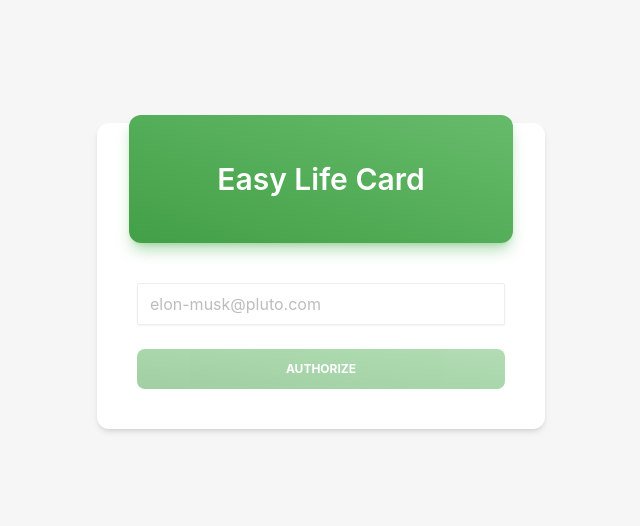
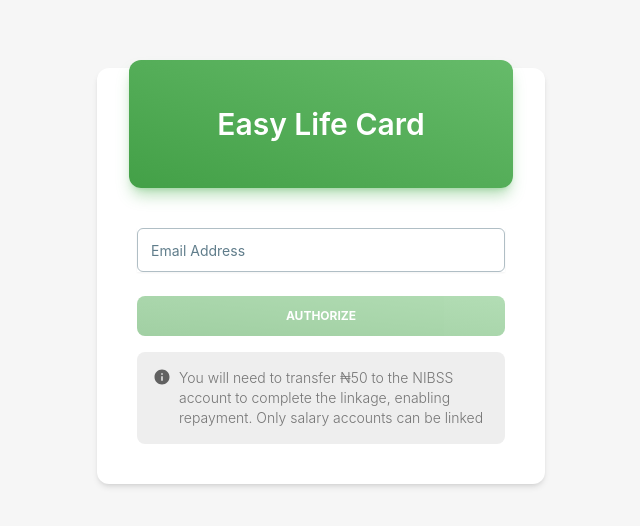
Before and after one commit to Pasify/easylfycard, a React (Vite) app: page / in a window 1280 px wide. Shown: the part 124-650 px from the top of the page, without its empty margins (319-959 px from the left). Built offline with nearby package versions, Linux system fonts and the light colour scheme; what ldrs would draw is missing.

Commit message:
FEAT: refactor input component
styled redirect page/thank you page

```diff
--- a/package.json
+++ b/package.json
@@ -17,6 +17,7 @@
     "react-dom": "^18.3.1",
     "react-hook-form": "^7.53.1",
     "react-hot-toast": "^2.4.1",
+    "react-icons": "^5.3.0",
     "react-router-dom": "^6.27.0"
   },
   "devDependencies": {
--- a/src/components/FormCard.jsx
+++ b/src/components/FormCard.jsx
@@ -1,7 +1,8 @@
 import { useState } from "react";
 import toast from "react-hot-toast";
 import initializeDirectDebit from "../services/initDD";
-import { useForm } from "react-hook-form";
+import { FormProvider, useForm } from "react-hook-form";
+import { MdInfo } from "react-icons/md";
 
 import {
   Card,
@@ -11,14 +12,13 @@
   Typography,
 } from "@material-tailwind/react";
 import CustomButton from "./Button";
+import InputField from "./InputField";
 
 export default function LoginCard() {
   const [isLoading, setIsLoading] = useState(false);
-  const {
-    register,
-    handleSubmit,
-    formState: { errors, isValid },
-  } = useForm({ mode: "onChange" });
+
+  let methods = useForm({ mode: "onChange" });
+
   const onSubmitForm = async (data) => {
     if (isLoading) return;
     const toastId = toast.loading("initializing Direct Debit...");
@@ -41,6 +41,7 @@
     } finally {
       setIsLoading(false);
     }
+    console.log(data);
   };
   return (
     <Card className="w-full max-w-md sm:w-[24rem] md:w-[28rem] lg:w-[32rem] p-4">
@@ -58,33 +59,42 @@
         </Typography>
       </CardHeader>
 
-      <form action="" onSubmit={handleSubmit(onSubmitForm)}>
+      <FormProvider {...methods}>
+        <form action="" onSubmit={methods.handleSubmit(onSubmitForm)}>
           <CardBody className="flex flex-col gap-4">
-          <input
-            className="w-full border border-grey-300 bg-grey-0 rounded-sm shadow-sm px-3 py-2 caret-green-700"
+            <InputField
               label="Email Address"
-            placeholder="elon-musk@pluto.com"
-            {...register("email", {
+              type="email"
+              inputName="email"
+              validationRule={{
                 required: "Email Address is required",
                 pattern: {
                   value: /^\S+@\S+\.\S+$/i,
                   message: "Please enter a valid email address",
                 },
-            })}
+              }}
             />
-          {errors.email && (
-            <p className="text-red-500 text-sm">{errors.email.message}</p>
-          )}
           </CardBody>
-        <CardFooter className="pt-0">
+          <CardFooter className="pt-0 flex flex-col gap-4">
             <CustomButton
-            // handleClick={onSubmitForm}
-            isDisabled={!isValid}
+              isDisabled={!methods.formState.isValid}
               isLoading={isLoading}
               ButtonText="Authorize"
             />
+            <div className="flex gap-2 items-start p-4 bg-gray-200 rounded-lg">
+              <MdInfo className=" text-lg flex-shrink-0" />
+              <Typography
+                color="inherit"
+                className="text-xs sm:text-sm leading-tight text-gray-600"
+              >
+                You will need to transfer ₦50 to the NIBSS account to complete
+                the linkage, enabling repayment. Only salary accounts can be
+                linked
+              </Typography>
+            </div>
           </CardFooter>
         </form>
+      </FormProvider>
     </Card>
   );
 }
--- /dev/null
+++ b/src/components/InputField.jsx
@@ -0,0 +1,26 @@
+import { Input } from "@material-tailwind/react";
+import { useFormContext } from "react-hook-form";
+function InputField({ label, type = "text", inputName, validationRule }) {
+  const {
+    register,
+    formState: { errors },
+  } = useFormContext();
+  return (
+    <div className="flex flex-col gap-2">
+      <Input
+        containerProps={{
+          className: "shadow-sm caret-green-700",
+        }}
+        type={type}
+        label={label}
+        size="lg"
+        {...register(inputName, validationRule)}
+      />
+      {errors[inputName] && (
+        <p className="text-red-500 text-sm">{errors[inputName].message}</p>
+      )}
+    </div>
+  );
+}
+
+export default InputField;
--- a/src/components/Modal.jsx
+++ b/src/components/Modal.jsx
@@ -10,7 +10,14 @@
 function Modal({ transactionData, isOpen, onClose }) {
   transactionData = transactionData.data;
   return (
-    <Dialog open={isOpen} handler={onClose}>
+    <Dialog
+      open={isOpen}
+      handler={onClose}
+      animate={{
+        mount: { scale: 1, y: 0 },
+        unmount: { scale: 0.9, y: -100 },
+      }}
+    >
       {/* <DialogHeader>Transaction Details</DialogHeader> */}
       <DialogBody>
         {transactionData ? (
--- a/src/pages/ChargeAccount.jsx
+++ b/src/pages/ChargeAccount.jsx
@@ -7,22 +7,19 @@
   Typography,
 } from "@material-tailwind/react";
 import CustomButton from "../components/Button";
-import { useForm } from "react-hook-form";
+import { FormProvider, useForm } from "react-hook-form";
 import { useEffect, useState } from "react";
 import chargeAccount from "../services/chargeAccount";
 import toast from "react-hot-toast";
+import InputField from "../components/InputField";
 
 function ChargeAccount() {
   const [isLoading, setIsLoading] = useState(false);
-  const {
-    register,
-    handleSubmit,
-    reset,
-    formState: { errors, isValid },
-  } = useForm({ mode: "onChange" });
+
+  const methods = useForm({ mode: "onChange" });
   const submitForm = async (values) => {
+    // console.log(values);
     const toastid = toast.loading("Debiting account...");
-    console.log(values);
     setIsLoading(true);
     try {
       const result = await chargeAccount(values);
@@ -52,7 +49,7 @@
       });
     } finally {
       setIsLoading(false);
-      reset();
+      methods.reset();
     }
   };
   useEffect(() => {
@@ -73,39 +70,28 @@
           Debit Account
         </Typography>
       </CardHeader>
-      <form action="" onSubmit={handleSubmit(submitForm)}>
+      <FormProvider {...methods}>
+        <form action="" onSubmit={methods.handleSubmit(submitForm)}>
           <CardBody className="flex flex-col gap-4">
-          <div className="flex flex-col gap-2">
-            <Input
+            <InputField
               label="Authorization code"
-              size="lg"
-              {...register("authorization_code", {
+              type="text"
+              inputName="authorization_code"
+              validationRule={{
                 required: "Authorization code is required",
                 minLength: {
                   value: 6,
                   message:
                     "Authorization code must be at least 6 characters long",
                 },
-              })}
-              // defaultValue="AUTH_rZXeIG72j0"
-              containerProps={{
-                className: "caret-green-700 shadow-sm",
               }}
             />
-            {errors.authorization_code && (
-              <p className="text-red-500 text-sm">
-                {errors.authorization_code.message}
-              </p>
-            )}
-          </div>
 
-          <div className="flex flex-col gap-2">
-            <Input
-              // defaultValue={1000}
+            <InputField
               label="Amount"
-              size="lg"
               type="number"
-              {...register("amount", {
+              inputName="amount"
+              validationRule={{
                 required: "Amount is required",
                 min: {
                   value: 100,
@@ -115,44 +101,31 @@
                   value: 1000,
                   message: "Amount must be less than ₦1000",
                 },
-              })}
-              containerProps={{
-                className: "caret-green-700 shadow-sm",
               }}
             />
-            {errors.amount && (
-              <p className="text-red-500 text-sm">{errors.amount.message}</p>
-            )}
-          </div>
 
-          <div className="flex flex-col gap-2">
-            <Input
-              // defaultValue="ese.akposibruke@yahoo.com"
+            <InputField
               label="Linked Email Address"
-              {...register("email", {
+              type="email"
+              inputName="email"
+              validationRule={{
                 required: "Email Address is required",
                 pattern: {
                   value: /^\S+@\S+\.\S+$/i,
                   message: "Please enter a valid email address",
                 },
-              })}
-              containerProps={{
-                className: "caret-green-700 shadow-sm",
               }}
             />
-            {errors.email && (
-              <p className="text-red-500 text-sm">{errors.email.message}</p>
-            )}
-          </div>
           </CardBody>
           <CardFooter className="pt-0">
             <CustomButton
               ButtonText="Debit"
-            isDisabled={!isValid}
+              isDisabled={!methods.formState.isValid}
               isLoading={isLoading}
             />
           </CardFooter>
         </form>
+      </FormProvider>
     </Card>
   );
 }
--- a/src/pages/VerifyTransaction.jsx
+++ b/src/pages/VerifyTransaction.jsx
@@ -6,24 +6,22 @@
   Input,
   Typography,
 } from "@material-tailwind/react";
-import { useForm } from "react-hook-form";
+import { FormProvider, useForm } from "react-hook-form";
 import CustomButton from "../components/Button";
 import { useState } from "react";
 import toast from "react-hot-toast";
 import Modal from "../components/Modal";
 import VerifyDDTransaction from "../services/verifyTransaction";
+import InputField from "../components/InputField";
 
 function VerifyTransaction() {
   const [isLoading, setIsLoading] = useState(false);
   const [transactionData, setTransactionData] = useState(null);
   const [isOpen, setIsOpen] = useState(false);
-  const {
-    register,
-    handleSubmit,
-    formState: { errors, isValid },
-    reset,
-  } = useForm({ mode: "onChange" });
+
+  const methods = useForm({ mode: "onChange" });
   async function submitReferenceForm(refCode) {
+    // console.log(refCode);
     const toastId = toast.loading(`Fetching transaction details.... `);
     setIsLoading(true);
     try {
@@ -47,7 +45,7 @@
       console.log(error);
     } finally {
       setIsLoading(false);
-      reset();
+      methods.reset();
     }
   }
   return (
@@ -74,34 +72,27 @@
             Verify Transaction
           </Typography>
         </CardHeader>
-        <form action="" onSubmit={handleSubmit(submitReferenceForm)}>
+        <FormProvider {...methods}>
+          {" "}
+          <form action="" onSubmit={methods.handleSubmit(submitReferenceForm)}>
             <CardBody className="flex flex-col gap-4">
-            <div className="flex flex-col gap-2">
-              <Input
-                containerProps={{
-                  className: "caret-green-700 shadow-sm",
+              <InputField
+                label="Reference code"
+                inputName="reference"
+                validationRule={{
+                  required: true,
                 }}
-                label="Reference code"
-                size="lg"
-                {...register("reference", {
-                  required: true,
-                })}
               />
-              {errors.reference_code && (
-                <p className="text-red-500 text-sm">
-                  {errors.reference.message}
-                </p>
-              )}
-            </div>
             </CardBody>
             <CardFooter className="pt-0">
               <CustomButton
                 ButtonText="Verify"
-              isDisabled={!isValid}
+                isDisabled={!methods.formState.isValid}
                 isLoading={isLoading}
               />
             </CardFooter>
           </form>
+        </FormProvider>
       </Card>
     </div>
   );
```
Also changed, not shown: src/Routes/ThankYou.jsx (+36 -3 lines), src/components/InputComponent.jsx (deleted), 1 other file (tests, documents, lock files or other folders). Lines whose indentation alone changed are shown as unchanged.
